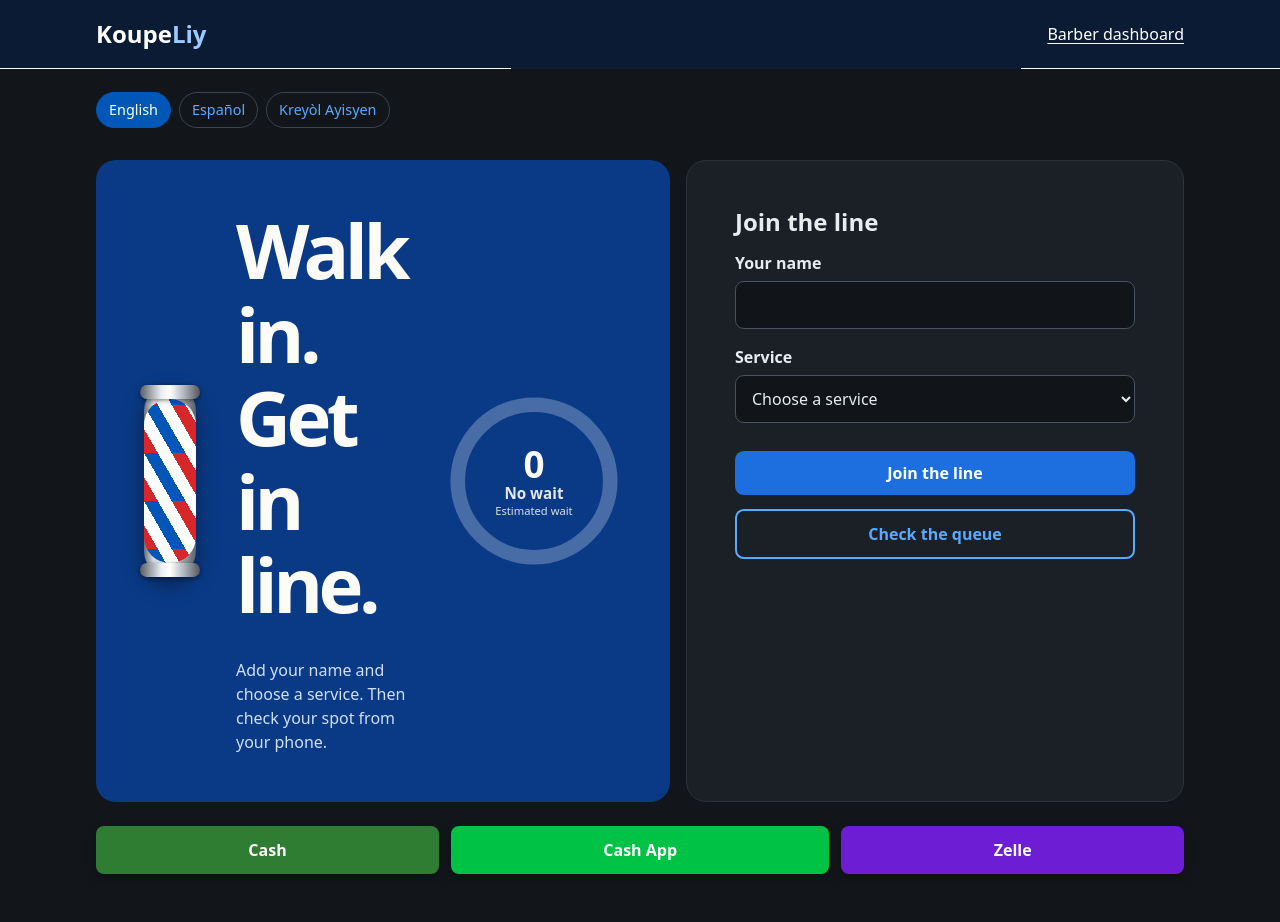
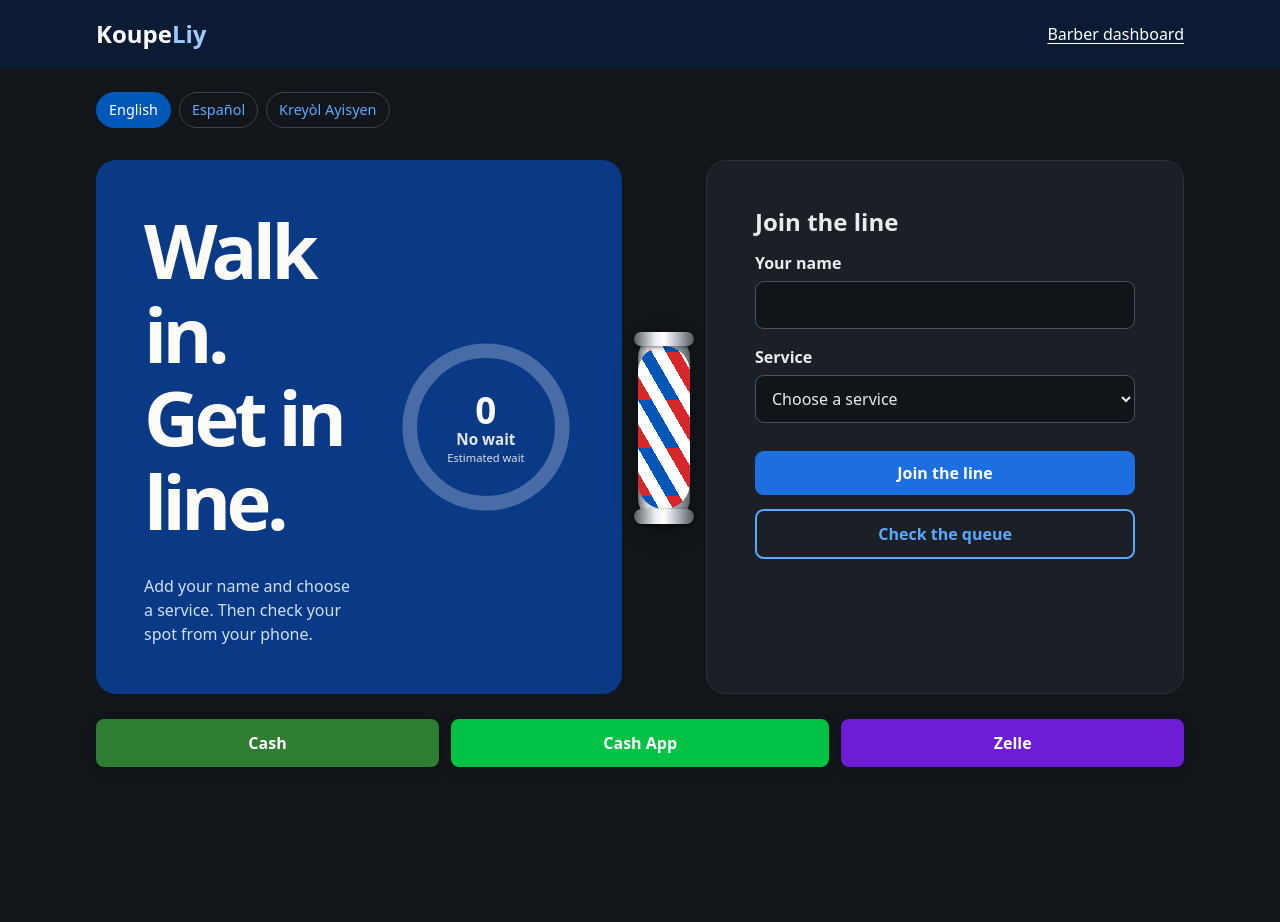
Before and after one commit to RaphaelXVII/KoupeLiy, a Flask app: page / in a window 1280 px wide. After the commit the page ends 767 px from the top, so only its background shows below. Run offline with Flask 3, Linux system fonts and the light colour scheme; data that the repository does not hold is empty.

Commit message:
place barber pole between the intro box and the join card

```diff
--- a/static/style.css
+++ b/static/style.css
@@ -31,7 +31,7 @@ main { max-width: 70.5rem; padding: 1.5rem 1.25rem 3rem; margin: auto; }
   font-size: .9rem;
 }
 .languages [aria-current] { color: white; background: #0057b7; border-color: #0057b7; }
-.join-layout { display: grid; grid-template-columns: 1.1fr 1fr; gap: 1rem; }
+.join-layout { display: grid; grid-template-columns: 1.1fr auto 1fr; gap: 1rem; align-items: stretch; }
 .intro, .card { border-radius: 1.25rem; padding: clamp(1.25rem, 4vw, 3rem); }
 .intro {
   display: flex;
@@ -368,3 +368,10 @@ button:hover { background: #3a84ec; }
 .pay-cashapp { background: #00c244; }   /* Cash App green */
 .pay-zelle { background: #6d1ed4; }     /* Zelle purple */
 .pay-button:hover { filter: brightness(1.08); }
+
+/* Barber pole sitting in the gap between the blue intro box and the join card */
+.pole-divider {
+  display: flex;
+  align-items: center;
+  justify-content: center;
+}
--- a/templates/join.html
+++ b/templates/join.html
@@ -8,9 +8,6 @@
       {% set pct = 100 if pct > 100 else pct %}
       {% set wait_h = wait_minutes // 60 %}
       {% set wait_m = wait_minutes % 60 %}
-      <div class="barber-pole" aria-hidden="true">
-        <div class="barber-pole-stripes"></div>
-      </div>
       <div class="intro-text">
         <h1>{{ t.welcome }}</h1>
         <p>{{ t.intro }}</p>
@@ -38,6 +35,11 @@
         </div>
       </div>
     </section>
+    <div class="pole-divider" aria-hidden="true">
+      <div class="barber-pole">
+        <div class="barber-pole-stripes"></div>
+      </div>
+    </div>
     <section class="card pop pop-4">
       <h2>{{ t.join }}</h2>
       {% if error %}<p class="error" role="alert">{{ t.invalid }}</p>{% endif %}
```
